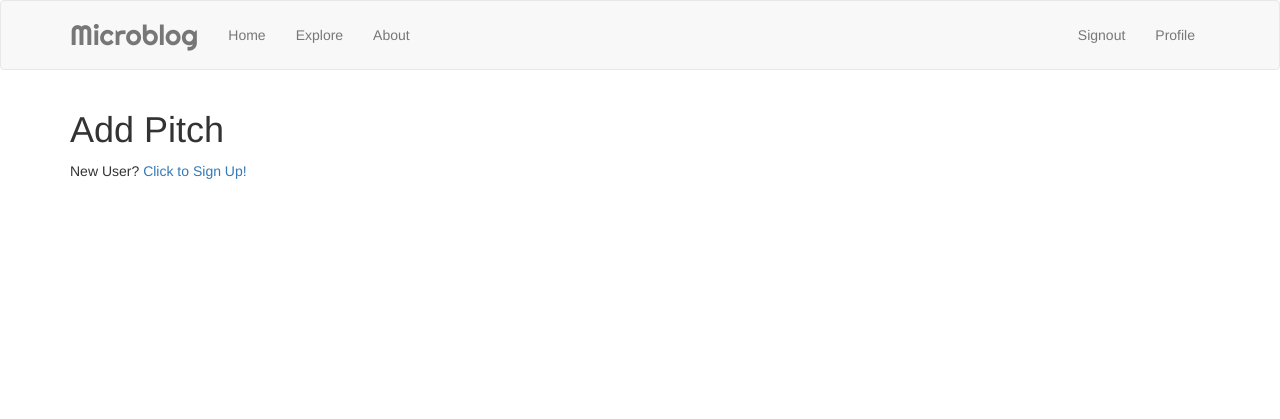
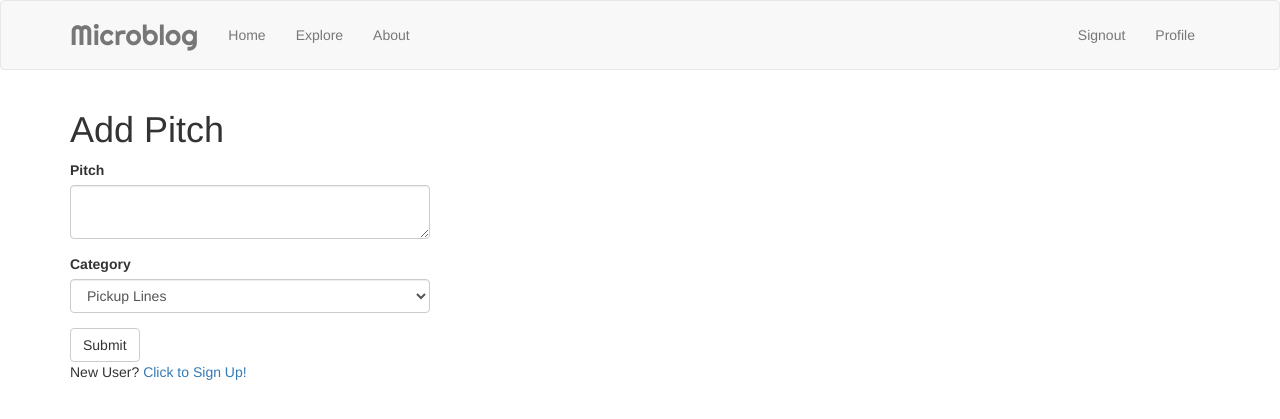
Before and after one commit to victorlomi/pitch, a Flask app: page /add-pitch in a window 1280 px wide. Shown: the top 419 px of the page. Run offline with Flask 2, Linux system fonts and the light colour scheme; the visitor is signed in with stand-in values (Sample User, id 1); data comes from the database, SQL or seed files in the repository; some libraries are stand-ins or nearby versions.

Commit message:
show the add form on the add pagE

```diff
--- a/app/main/forms.py
+++ b/app/main/forms.py
@@ -5,6 +5,6 @@ from wtforms import validators
 from app.models import User
 
 class AddForm(FlaskForm):
-    body = TextAreaField('Body', [validators.optional(), validators.length(max=200)])
-    category = SelectField('Category', choices=[('Pickup Lines', 'pickup'), ('Interview', 'interview'), ('Product', 'product'), ('Promotion', 'promotion')])
+    body = TextAreaField('Pitch', [validators.optional(), validators.length(max=200)])
+    category = SelectField('Category', choices=[( 'pickup', 'Pickup Lines'), ('interview', 'Interview'), ('product', 'Product'), ('promotion', 'Promotion')])
     submit = SubmitField('Submit')
--- a/app/main/routes.py
+++ b/app/main/routes.py
@@ -1,7 +1,9 @@
-from flask import render_template
+from flask import render_template, redirect, url_for
+from flask_login import current_user, login_user, logout_user
 from app.main import bp
 from app import db
 from app.models import User, Pitch
+from app.main import forms
 
 @bp.route('/')
 def index():
@@ -15,4 +17,10 @@ def category(category):
 
 @bp.route('/add-pitch')
 def add_pitch():
-    return render_template('add_pitch.html')
+    # go to login in page if user is not logged in
+    if current_user.is_anonymous:
+        return redirect(url_for('auth.login'))
+
+    form = forms.AddForm()
+
+    return render_template('add_pitch.html', form=form)
--- a/app/templates/add_pitch.html
+++ b/app/templates/add_pitch.html
@@ -1,10 +1,12 @@
 {% extends "base.html" %}
+{% import 'bootstrap/wtf.html' as wtf %}
 
 {% block content%}
     <div class="container">
         <h1>Add Pitch</h1>
         <div class="row">
             <div class="col-md-4">
+                {{ wtf.quick_form(form) }}
             </div>
         </div>
         <p>New User? <a href="{{ url_for('auth.signup') }}">Click to Sign Up!</a> </p>
```
